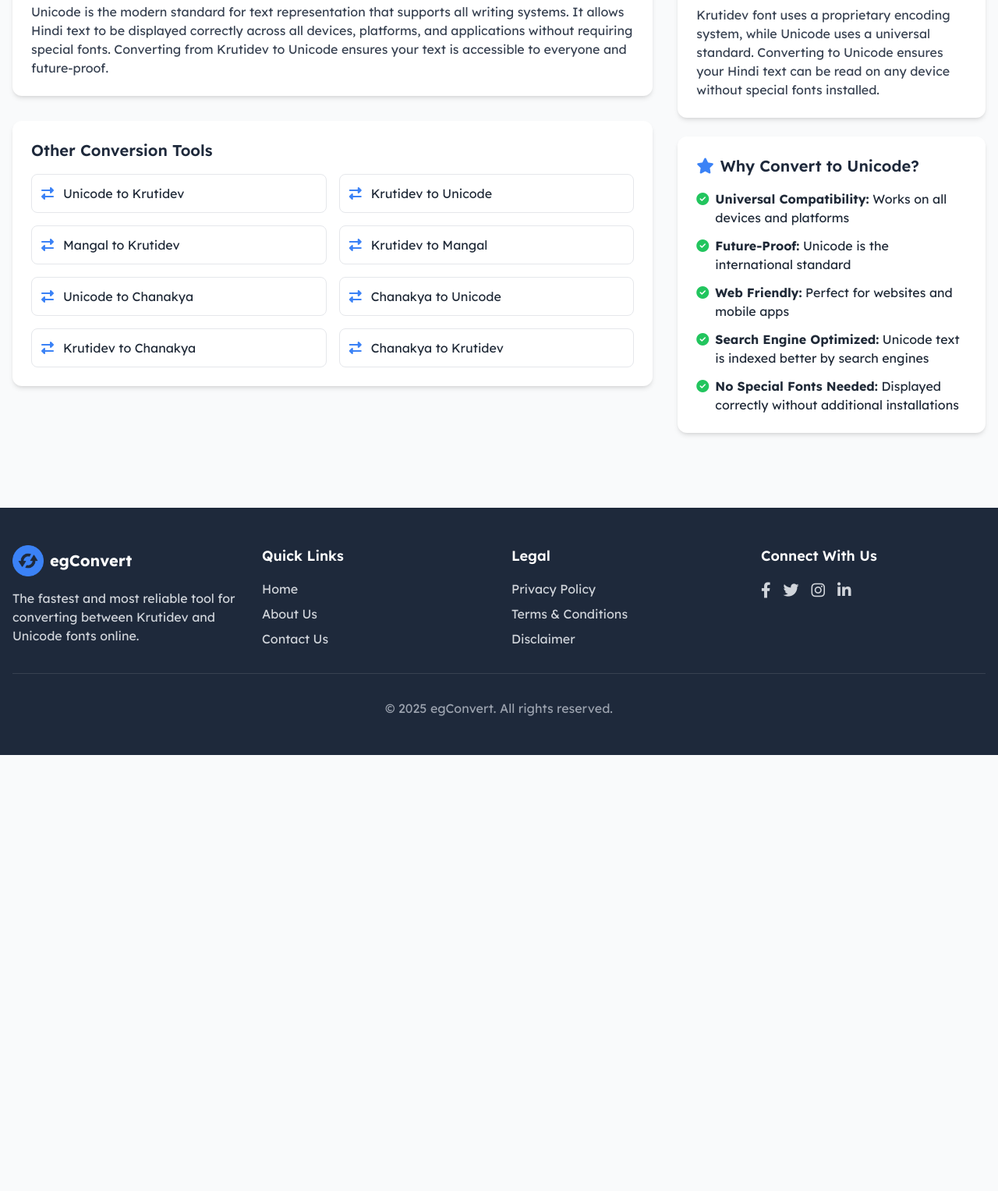
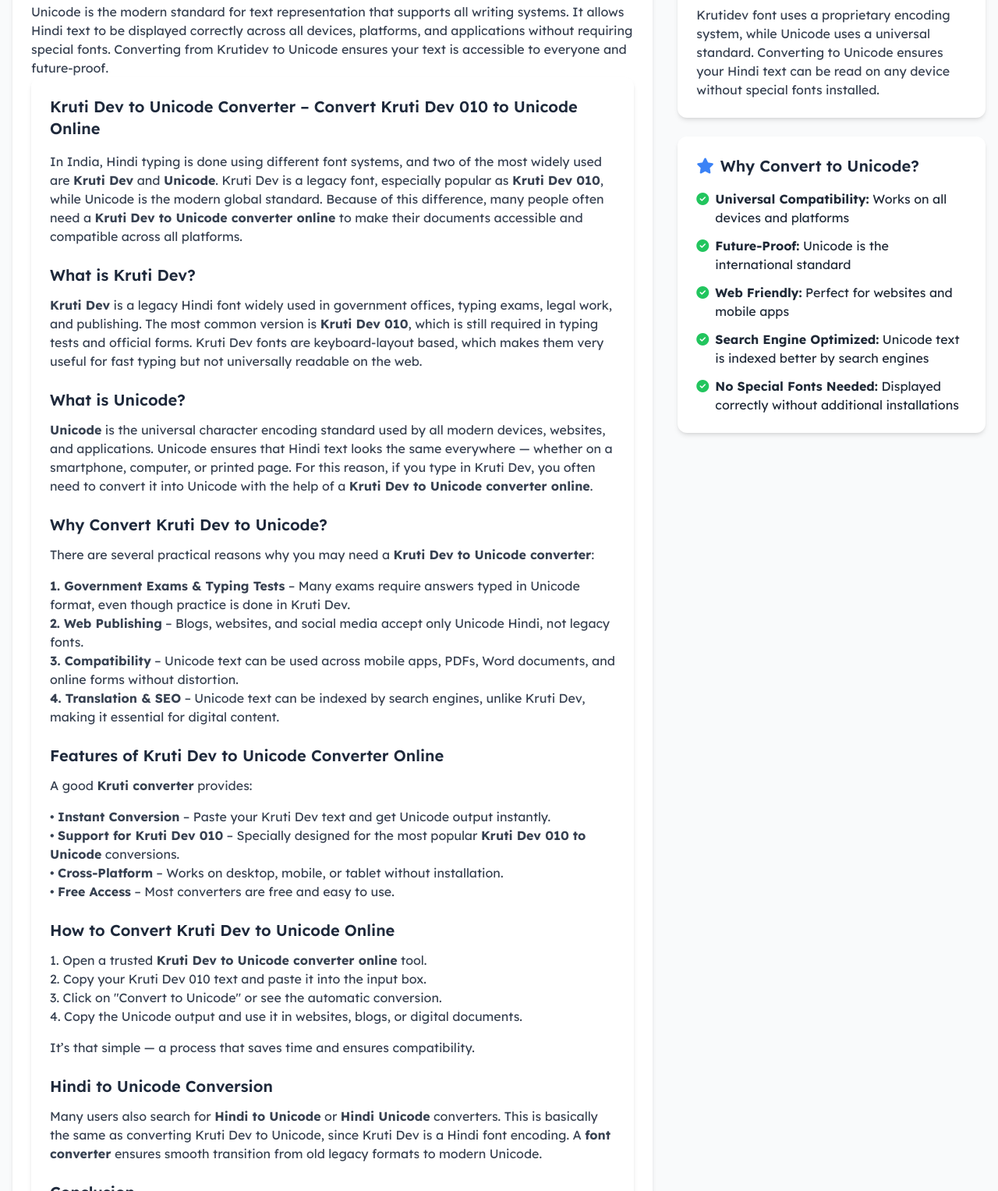
Before and after one commit to officialakshay7/egconvertv3, a plain HTML site: page fonts/krutidev-to-unicode.html in a window 1280 px wide. Shown: the part 1273-2800 px from the top of the page at 78% size. Before the commit the page ends 2241 px from the top, so only its background shows below. Drawn offline with nearby package versions, Linux system fonts and the light colour scheme.

Commit message:
Update krutidev-to-unicode.html

```diff
--- a/fonts/krutidev-to-unicode.html
+++ b/fonts/krutidev-to-unicode.html
@@ -415,6 +415,95 @@
                             all writing systems. It allows Hindi text to be displayed correctly across all devices,
                             platforms, and applications without requiring special fonts. Converting from Krutidev to
                             Unicode ensures your text is accessible to everyone and future-proof.</p>
+
+                        <!--  -->
+                        <div class="bg-white rounded-xl shadow-md p-6 mb-8">
+  <h2 class="text-xl font-semibold text-dark mb-4">
+    Kruti Dev to Unicode Converter – Convert Kruti Dev 010 to Unicode Online
+  </h2>
+  <p class="mb-4 text-gray-700">
+    In India, Hindi typing is done using different font systems, and two of the most widely used are
+    <strong>Kruti Dev</strong> and <strong>Unicode</strong>. Kruti Dev is a legacy font, especially popular as
+    <strong>Kruti Dev 010</strong>, while Unicode is the modern global standard. Because of this difference, many
+    people often need a <strong>Kruti Dev to Unicode converter online</strong> to make their documents accessible
+    and compatible across all platforms.
+  </p>
+
+  <h3 class="text-xl font-semibold text-dark mt-6 mb-3">What is Kruti Dev?</h3>
+  <p class="mb-4 text-gray-700">
+    <strong>Kruti Dev</strong> is a legacy Hindi font widely used in government offices, typing exams, legal work,
+    and publishing. The most common version is <strong>Kruti Dev 010</strong>, which is still required in typing
+    tests and official forms. Kruti Dev fonts are keyboard-layout based, which makes them very useful for fast
+    typing but not universally readable on the web.
+  </p>
+
+  <h3 class="text-xl font-semibold text-dark mt-6 mb-3">What is Unicode?</h3>
+  <p class="mb-4 text-gray-700">
+    <strong>Unicode</strong> is the universal character encoding standard used by all modern devices, websites,
+    and applications. Unicode ensures that Hindi text looks the same everywhere — whether on a smartphone,
+    computer, or printed page. For this reason, if you type in Kruti Dev, you often need to convert it into
+    Unicode with the help of a <strong>Kruti Dev to Unicode converter online</strong>.
+  </p>
+
+  <h3 class="text-xl font-semibold text-dark mt-6 mb-3">Why Convert Kruti Dev to Unicode?</h3>
+  <p class="mb-4 text-gray-700">
+    There are several practical reasons why you may need a <strong>Kruti Dev to Unicode converter</strong>:
+  </p>
+  <p class="mb-4 text-gray-700">
+    <strong>1. Government Exams & Typing Tests</strong> – Many exams require answers typed in Unicode format,
+    even though practice is done in Kruti Dev.<br>
+    <strong>2. Web Publishing</strong> – Blogs, websites, and social media accept only Unicode Hindi, not legacy fonts.<br>
+    <strong>3. Compatibility</strong> – Unicode text can be used across mobile apps, PDFs, Word documents, and
+    online forms without distortion.<br>
+    <strong>4. Translation & SEO</strong> – Unicode text can be indexed by search engines, unlike Kruti Dev, making it
+    essential for digital content.
+  </p>
+
+  <h3 class="text-xl font-semibold text-dark mt-6 mb-3">Features of Kruti Dev to Unicode Converter Online</h3>
+  <p class="mb-4 text-gray-700">
+    A good <strong>Kruti converter</strong> provides:
+  </p>
+  <p class="mb-4 text-gray-700">
+    • <strong>Instant Conversion</strong> – Paste your Kruti Dev text and get Unicode output instantly.<br>
+    • <strong>Support for Kruti Dev 010</strong> – Specially designed for the most popular
+    <strong>Kruti Dev 010 to Unicode</strong> conversions.<br>
+    • <strong>Cross-Platform</strong> – Works on desktop, mobile, or tablet without installation.<br>
+    • <strong>Free Access</strong> – Most converters are free and easy to use.
+  </p>
+
+  <h3 class="text-xl font-semibold text-dark mt-6 mb-3">How to Convert Kruti Dev to Unicode Online</h3>
+  <p class="mb-4 text-gray-700">
+    1. Open a trusted <strong>Kruti Dev to Unicode converter online</strong> tool.<br>
+    2. Copy your Kruti Dev 010 text and paste it into the input box.<br>
+    3. Click on "Convert to Unicode" or see the automatic conversion.<br>
+    4. Copy the Unicode output and use it in websites, blogs, or digital documents.
+  </p>
+  <p class="mb-4 text-gray-700">
+    It’s that simple — a process that saves time and ensures compatibility.
+  </p>
+
+  <h3 class="text-xl font-semibold text-dark mt-6 mb-3">Hindi to Unicode Conversion</h3>
+  <p class="mb-4 text-gray-700">
+    Many users also search for <strong>Hindi to Unicode</strong> or <strong>Hindi Unicode</strong> converters.
+    This is basically the same as converting Kruti Dev to Unicode, since Kruti Dev is a Hindi font encoding.
+    A <strong>font converter</strong> ensures smooth transition from old legacy formats to modern Unicode.
+  </p>
+
+  <h3 class="text-xl font-semibold text-dark mt-6 mb-3">Conclusion</h3>
+  <p class="mb-4 text-gray-700">
+    The importance of <strong>Kruti Dev to Unicode conversion</strong> cannot be overstated. From government
+    exams to digital publishing, Unicode has become the default standard for Hindi. If you have old documents in
+    Kruti Dev or you type in Kruti Dev 010, simply use a <strong>Kruti Dev to Unicode converter online</strong>.
+    It is fast, free, and reliable.
+  </p>
+  <p class="text-gray-700">
+    Whether you need a <strong>Kruti Dev converter</strong>, <strong>Kruti Dev 010 to Unicode</strong>,
+    <strong>Hindi font converter</strong>, or a <strong>Unicode converter online</strong>, these tools make Hindi
+    typing future-ready. Converting your text ensures that it remains readable, shareable, and searchable anywhere
+    in the world.
+  </p>
+</div>
+
                     </div>
 
                     <div class="bg-white rounded-xl shadow-md p-6">
```
